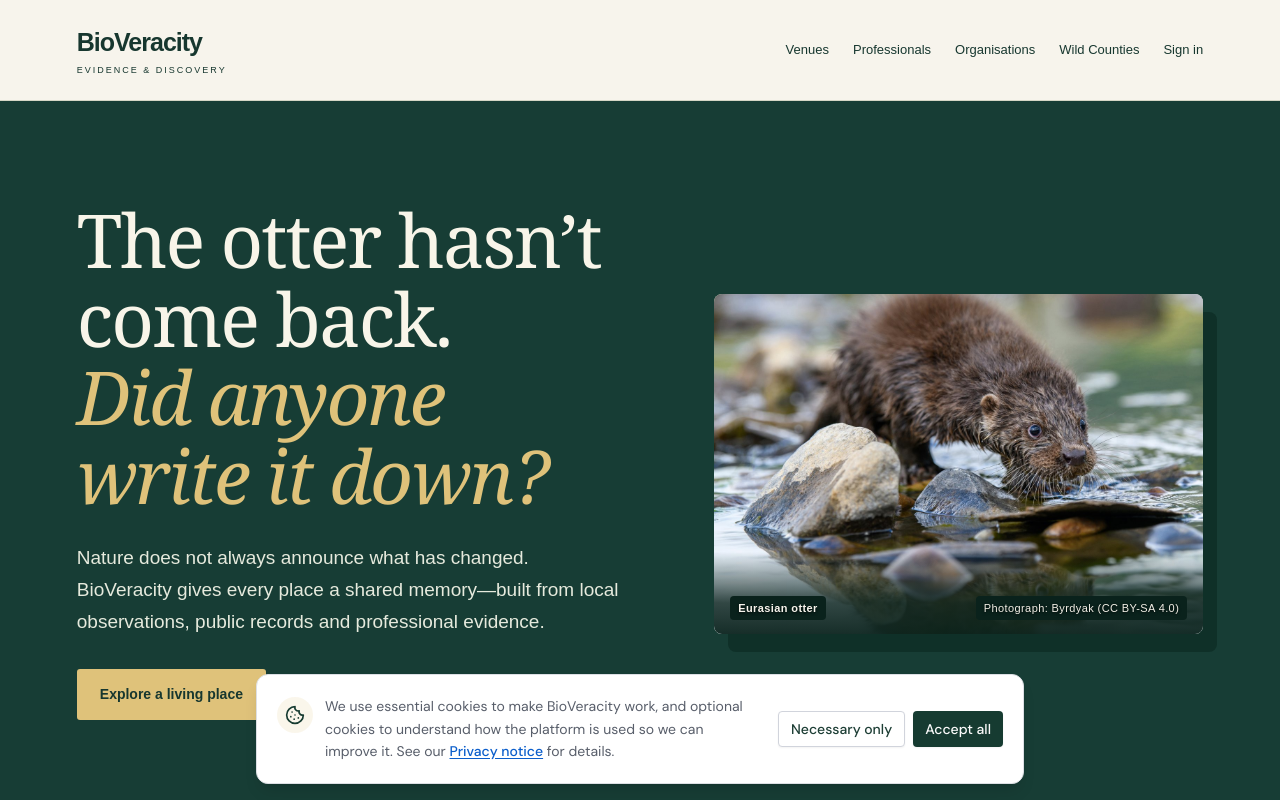
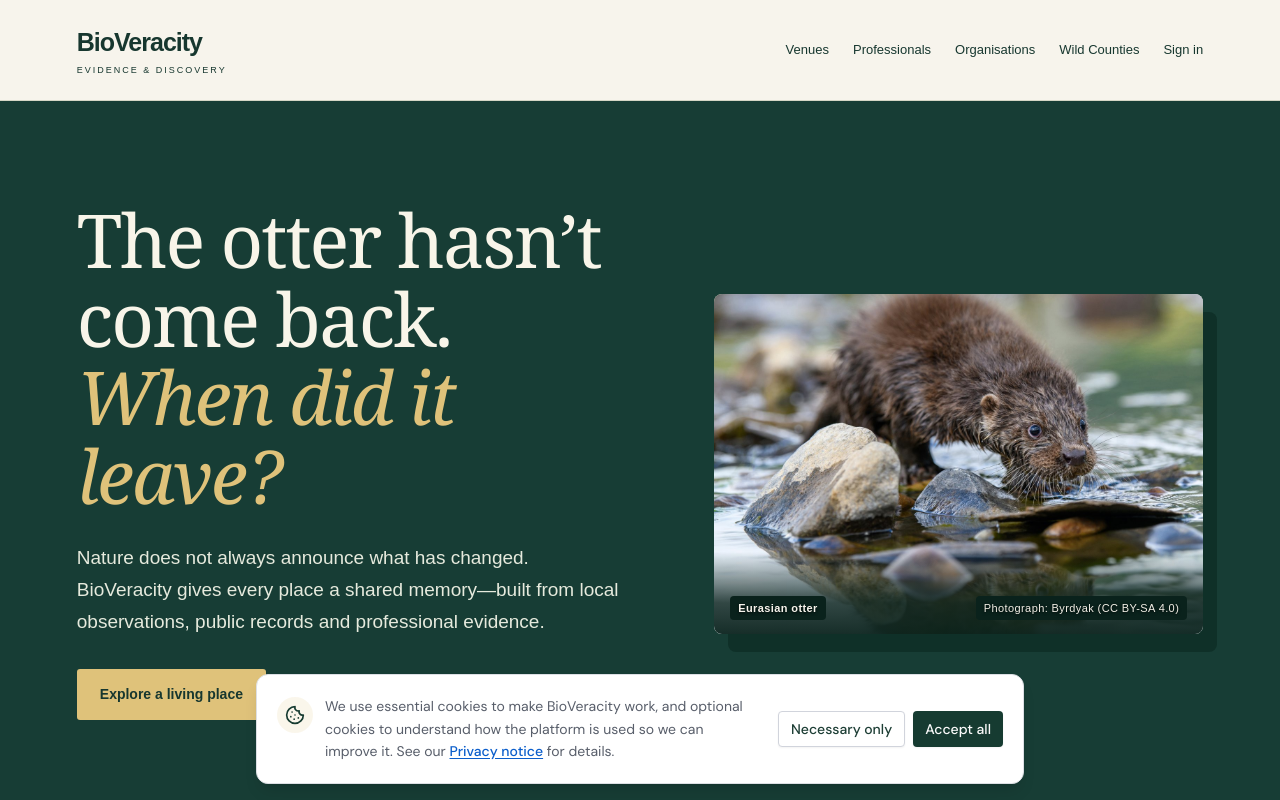
Before and after one commit to bcromer77/bioveracity, a Next.js app in the folder nextjs_space/: page / in a window 1280 px wide. Shown: the top 800 px of the page. Built offline with nearby package versions, Linux system fonts and the light colour scheme; no server answers.

Commit message:
Hero line: When did it leave

```diff
--- a/nextjs_space/app/page.tsx
+++ b/nextjs_space/app/page.tsx
@@ -6,7 +6,7 @@ export const metadata = {
   description: 'Nature does not always announce what has changed. BioVeracity gives every place a shared memory — built from local observations, public records and professional evidence.',
   openGraph: {
     title: 'BioVeracity | Give every place a memory.',
-    description: 'The otter hasn’t come back. Did anyone write it down?',
+    description: 'The otter hasn’t come back. When did it leave?',
   },
 }
 
@@ -25,7 +25,7 @@ export default function HomePage() {
       <section className="bv-hero">
         <div className="bv-split">
           <div>
-            <h1>The otter hasn’t come back.<br /><em>Did anyone write it down?</em></h1>
+            <h1>The otter hasn’t come back.<br /><em>When did it leave?</em></h1>
             <p className="bv-intro">Nature does not always announce what has changed. BioVeracity gives every place a shared memory—built from local observations, public records and professional evidence.</p>
             <div className="bv-actions">
               <Link className="bv-button" href="/wild">Explore a living place</Link>
```
Also changed, not shown: 1 other file (tests, documents, lock files or other folders).
